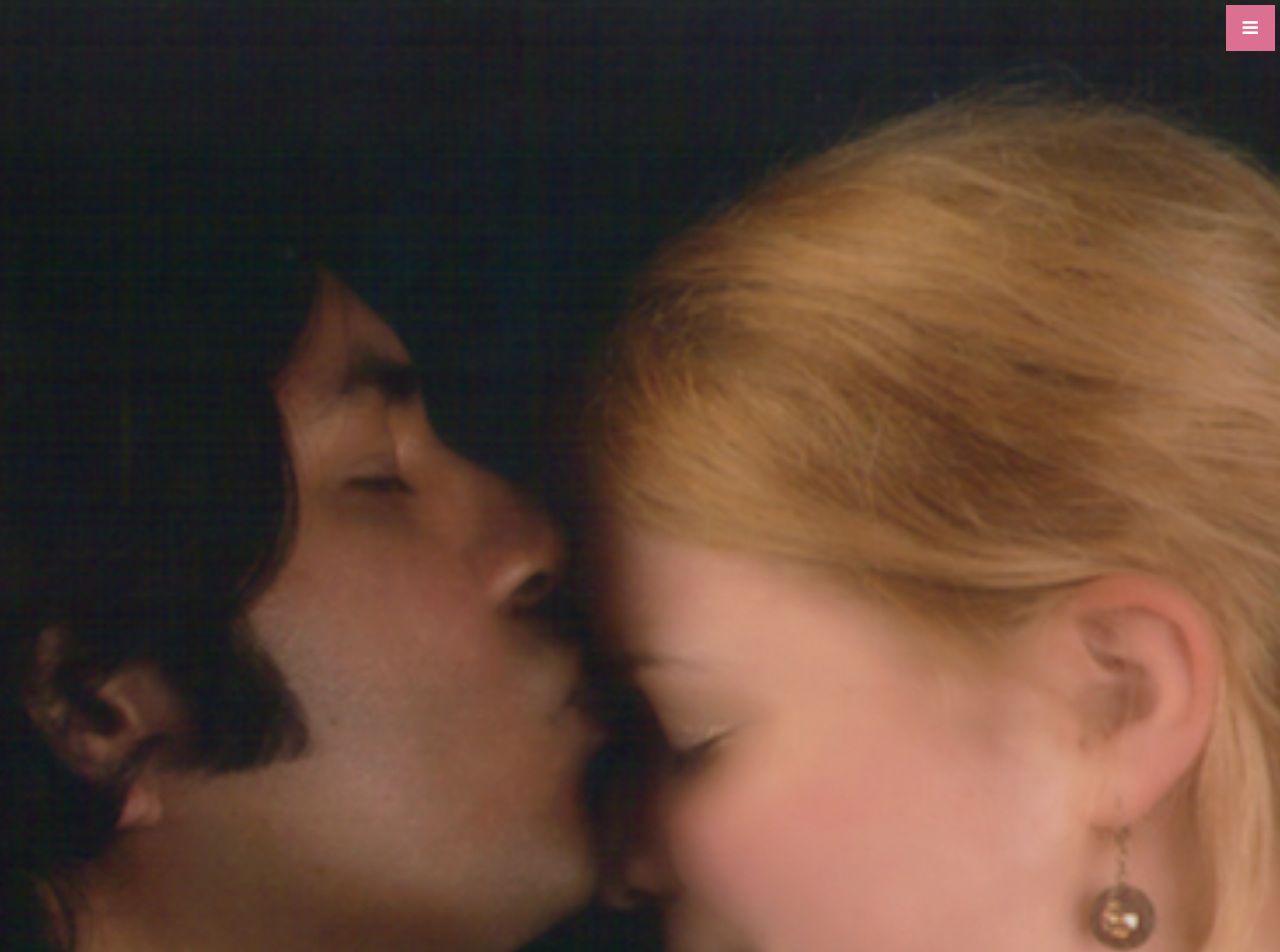
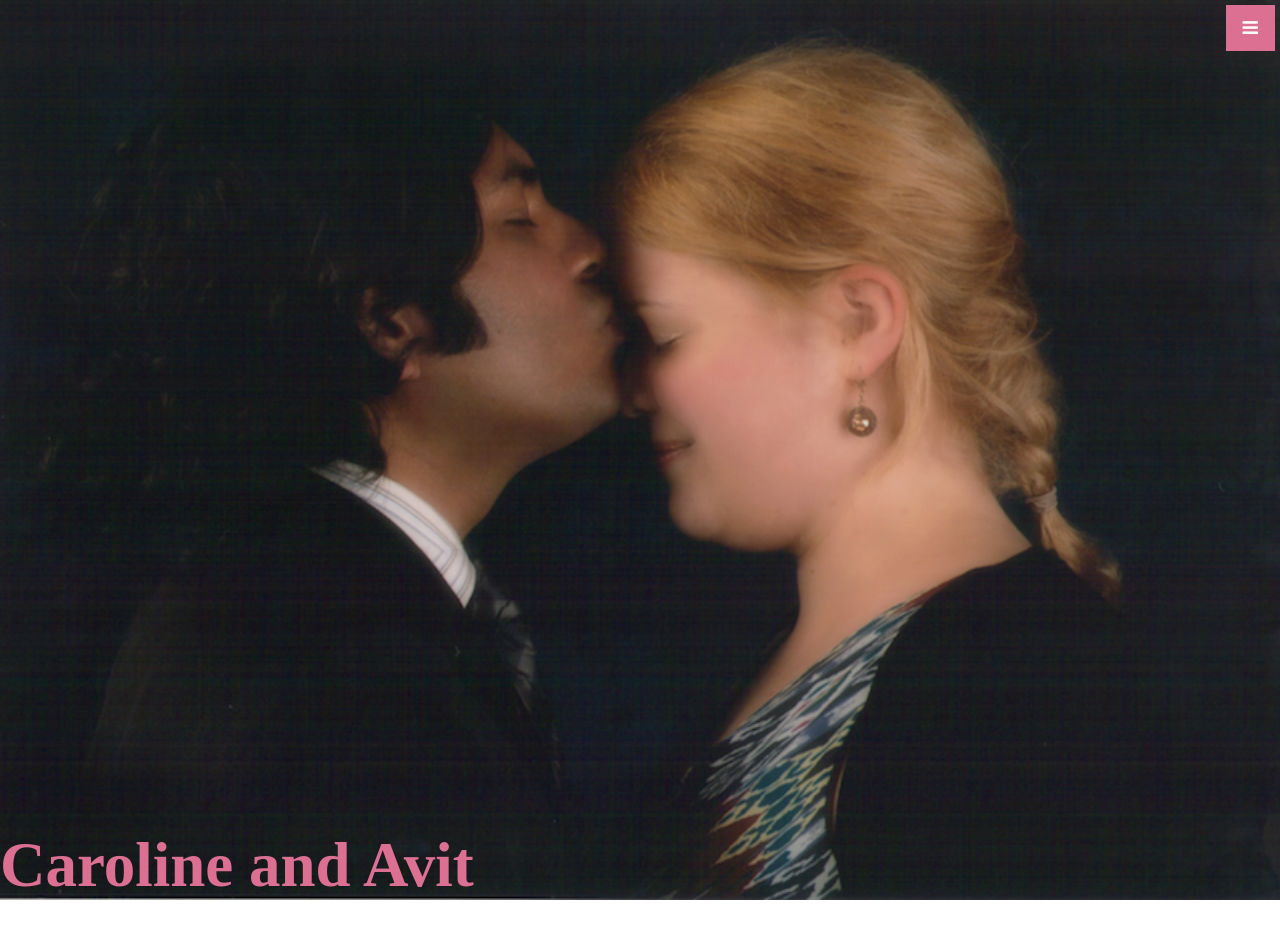
Before and after one commit to MonchiLin/carowedavit.github.io, a Jekyll site: the page built from index.html, in a window 1280 px wide. Shown: the top 952 px of the page. Built offline with Jekyll 4.4.1, drawn with Linux system fonts in a browser that asks for light colours.

Commit message:
header updated

```diff
--- a/_includes/header.html
+++ b/_includes/header.html
@@ -1,5 +1,5 @@
 <header id="top" class="header">
   <div class="text-vertical-center">
-   <h1 style="margin-top: 30em;">Caroline and Avit</h1>
+   <h1 style="margin-top: 0em;">Caroline and Avit</h1>
   </div>
 </header>
--- a/css/stylish-portfolio.css
+++ b/css/stylish-portfolio.css
@@ -19,8 +19,8 @@
 .text-vertical-center {
     font-family: Papyrus;
     display: table-cell;
-    text-align: center;
-    vertical-align: middle;
+    text-align: left;
+    vertical-align: bottom;
     color: #DB7093;
     text-indent: 0em;
 }
```
